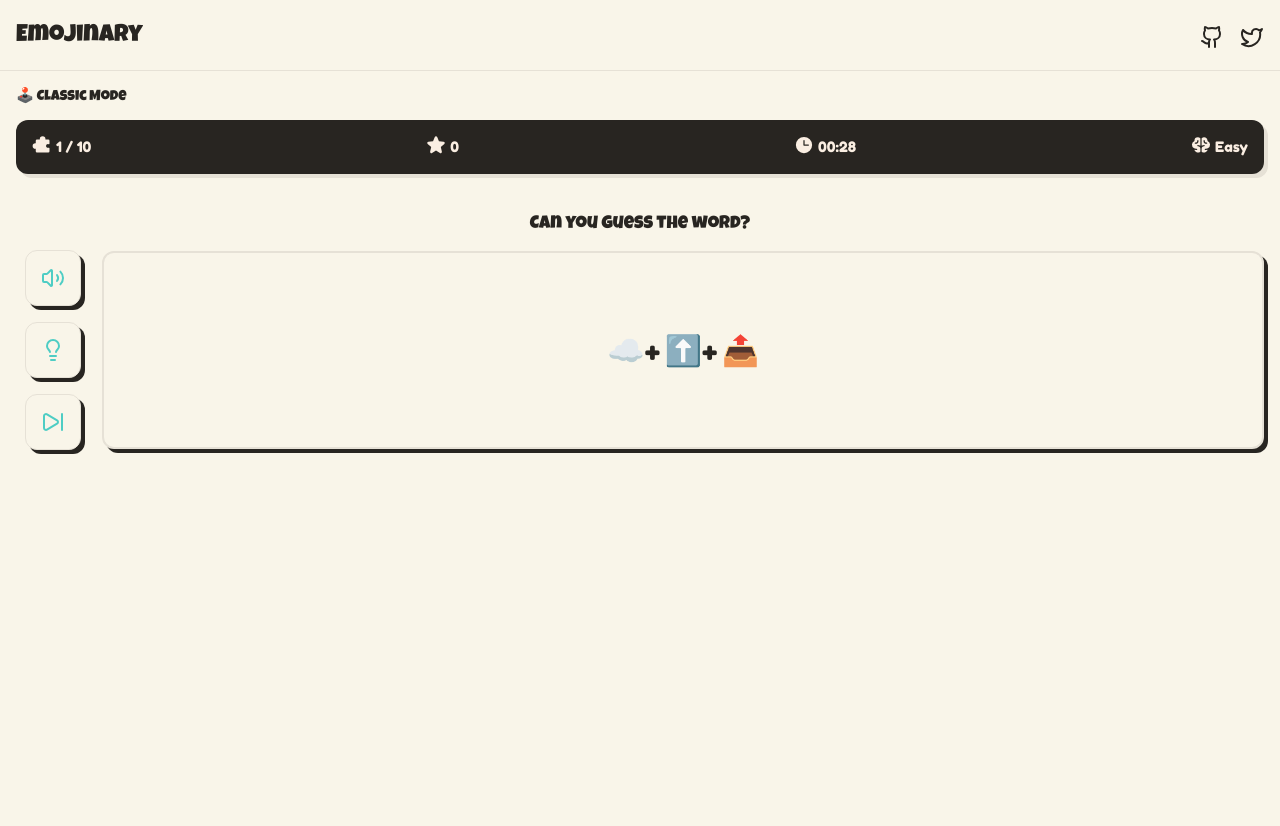
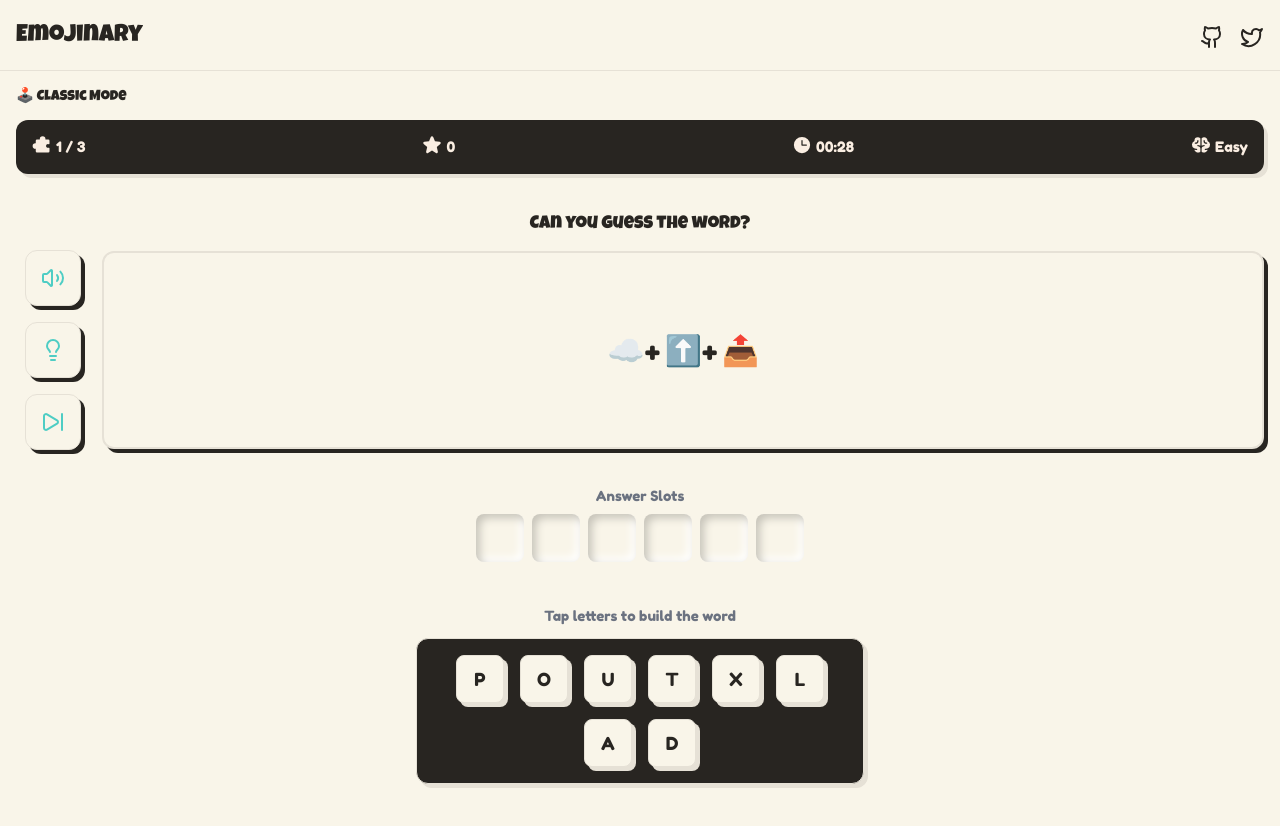
Before and after one commit to Charmingdc/Emojinary, a React (Vite) app: page /play in a window 1280 px wide. Both pictures are taken after a click on the button "Classic Mode". Shown: the top 826 px of the page. Before the commit the page ends 800 px from the top, so only its background shows below. Built offline with nearby package versions, Linux system fonts and the light colour scheme.

Commit message:
Finished core game logic

```diff
--- a/src/components/screens/ClassicModeScreen.tsx
+++ b/src/components/screens/ClassicModeScreen.tsx
@@ -1,107 +1,92 @@
-import { useState } from "react";
+import { useState, useEffect } from "react";
 
 import StatsBar from "@/components/ui/StatsBar";
 import GameControls from "@/components/GameControls";
 import PuzzleBox from "@/components/ui/PuzzleBox";
+import AnswerSlots from "@/components/ui/AnswerSlots";
+import LetterPool from "@/components/ui/LetterPool";
 
+import shuffleArray from "@/utils/shuffleArray";
+import calculatePoints from "@/utils/calculatePoints";
 import usePerPuzzleTimer from "@/hooks/usePerPuzzleTimer";
-import type { Puzzle } from "@/types";
 
-const puzzles: Puzzle[] = [
-  {
-    emojis: ["☁️", "⬆️", "📤"],
-    answer: "upload",
-    letters: ["U", "P", "L", "O", "A", "D", "X", "T"],
-    hint: "Sending files to the cloud or server",
-    difficulty: "easy"
-  },
-  {
-    emojis: ["💻", "👨‍💻", "⚡"],
-    answer: "developer",
-    letters: ["D", "E", "V", "E", "L", "O", "P", "E", "R", "X", "A"],
-    hint: "Person who writes code",
-    difficulty: "easy"
-  },
-  {
-    emojis: ["🤖", "🧠", "📊"],
-    answer: "AI",
-    letters: ["A", "I", "X", "Y", "Z"],
-    hint: "Machines that can learn and think",
-    difficulty: "medium"
-  },
-  {
-    emojis: ["📜", "➰", "🧩"],
-    answer: "algorithm",
-    letters: ["A", "L", "G", "O", "R", "I", "T", "H", "M", "X", "E"],
-    hint: "Step-by-step instructions to solve a problem",
-    difficulty: "medium"
-  },
-  {
-    emojis: ["🔐", "🛡️", "🔑"],
-    answer: "encryption",
-    letters: ["E", "N", "C", "R", "Y", "P", "T", "I", "O", "N", "S"],
-    hint: "Securing data from unauthorized access",
-    difficulty: "hard"
-  },
-  {
-    emojis: ["🌐", "💻", "🖥️"],
-    answer: "network",
-    letters: ["N", "E", "T", "W", "O", "R", "K", "A", "X"],
-    hint: "Connected computers sharing data",
-    difficulty: "medium"
-  },
-  {
-    emojis: ["🗄️", "💾", "📂"],
-    answer: "database",
-    letters: ["D", "A", "T", "A", "B", "A", "S", "E", "X", "L"],
-    hint: "Stores structured information",
-    difficulty: "medium"
-  },
-  {
-    emojis: ["🖥️", "⚙️", "🔄"],
-    answer: "software",
-    letters: ["S", "O", "F", "T", "W", "A", "R", "E", "X"],
-    hint: "Programs that run on computers",
-    difficulty: "easy"
-  },
-  {
-    emojis: ["📦", "📤", "🌐"],
-    answer: "deployment",
-    letters: ["D", "E", "P", "L", "O", "Y", "M", "E", "N", "T", "A"],
-    hint: "Releasing code to production",
-    difficulty: "medium"
-  },
-  {
-    emojis: ["🐛", "🔍", "🛠️"],
-    answer: "debugging",
-    letters: ["D", "E", "B", "U", "G", "G", "I", "N", "G", "X"],
-    hint: "Finding and fixing errors in code",
-    difficulty: "medium"
-  }
-];
+import puzzles from "@/puzzles";
 
 const ClassicModeScreen = () => {
   const [currentPuzzleIdx, setCurrentPuzzleIdx] = useState<number>(0);
+  const [selectedLetters, setSelectedLetters] = useState<string[]>([]);
+  const [letterPool, setLetterPool] = useState<string[]>([]);
   const [points, setPoints] = useState<number>(0);
   const [showHint, setShowHint] = useState<boolean>(false);
+  const [usedHint, setUsedHint] = useState<boolean>(false);
 
   const puzzleCount = puzzles.length;
   const currentPuzzle = puzzles[currentPuzzleIdx];
   const difficulty = currentPuzzle.difficulty;
 
   const handleTimerExpire = () => {
+    goToNextPuzzle();
+  };
+
+  const goToNextPuzzle = () => {
     setCurrentPuzzleIdx(prev => (prev < puzzleCount - 1 ? prev + 1 : prev));
     setShowHint(false);
+    setUsedHint(false);
+    setSelectedLetters(Array(currentPuzzle.answer.length).fill(""));
   };
 
-  const { formatTime, reset } = usePerPuzzleTimer({
+  const handleSlotClick = (index: number) => {
+    const next = [...selectedLetters];
+    next[index] = "";
+    setSelectedLetters(next);
+  };
+
+  const handleLetterClick = (letter: string) => {
+    const emptyIndex = selectedLetters.indexOf("");
+    if (emptyIndex === -1) return;
+
+    const next = [...selectedLetters];
+    next[emptyIndex] = letter;
+    setSelectedLetters(next);
+  };
+
+  const handleCorrectAnswer = () => {
+    const earned = calculatePoints(
+      currentPuzzle.difficulty,
+      remainingTime,
+      usedHint
+    );
+
+    setPoints(prev => prev + earned);
+    goToNextPuzzle();
+  };
+
+  const {
+    seconds: remainingTime,
+    formatTime,
+    reset
+  } = usePerPuzzleTimer({
     difficulty,
     trigger: currentPuzzleIdx,
     onExpire: handleTimerExpire
   });
 
+  useEffect(() => {
+    setSelectedLetters(Array(currentPuzzle.answer.length).fill(""));
+    setLetterPool(shuffleArray(currentPuzzle.letters));
+  }, [currentPuzzle]);
+
+  useEffect(() => {
+    if (!selectedLetters.includes("")) {
+      const userAnswer = selectedLetters.join("").toLowerCase();
+      if (userAnswer === currentPuzzle.answer.toLowerCase()) {
+        handleCorrectAnswer();
+      }
+    }
+  }, [selectedLetters, currentPuzzle]);
+
   return (
-    <main className="w-full flex flex-col items-center gap-3 p-4">
+    <main className="w-full flex flex-col items-center gap-3 p-4 pb-12">
       <h2 className="self-start -mt-4"> 🕹️ Classic Mode </h2>
 
       <StatsBar
@@ -121,11 +106,13 @@ const ClassicModeScreen = () => {
           <GameControls
             showHint={showHint}
             setShowHint={setShowHint}
+            setUsedHint={setUsedHint}
             currentPuzzleIdx={currentPuzzleIdx}
             setCurrentPuzzleIdx={setCurrentPuzzleIdx}
             puzzleCount={puzzleCount}
             resetTimer={reset}
           />
+
           <PuzzleBox puzzle={currentPuzzle} />
         </div>
 
@@ -136,6 +123,9 @@ const ClassicModeScreen = () => {
           </p>
         )}
       </div>
+
+      <AnswerSlots slots={selectedLetters} onSlotClick={handleSlotClick} />
+      <LetterPool letters={letterPool} onLetterClick={handleLetterClick} />
     </main>
   );
 };
--- /dev/null
+++ b/src/components/ui/AnswerSlots.tsx
@@ -0,0 +1,40 @@
+import useGameAudio from "@/hooks/useGameAudio";
+
+interface AnswerSlotsProps {
+  slots: string[];
+  onSlotClick: (idx: number) => void;
+}
+
+const AnswerSlots: React.FC<AnswerSlotsProps> = ({ slots, onSlotClick }) => {
+  const { play } = useGameAudio();
+
+  return (
+    <div className="w-full flex flex-col items-center gap-2 mt-6">
+      <p className="text-sm text-gray-500 select-none">Answer Slots</p>
+
+      <div className="w-full flex flex-wrap justify-center gap-2">
+        {slots.map((letter, idx) => {
+          const shadowClass = letter
+            ? "shadow-[4px_4px_8px_rgb(230,225,215),-4px_-4px_8px_rgb(245,241,228)]"
+            : "shadow-[inset_4px_4px_8px_rgb(199,196,186),inset_-4px_-4px_8px_rgb(255,255,255)]";
+
+          return (
+            <button
+              key={idx}
+              onClick={() => {
+                letter && onSlotClick(idx);
+                play("click");
+              }}
+              className={`w-12 h-12 rounded-lg bg-[rgb(249,245,233)] flex justify-center items-center
+              transition-shadow duration-150 ease-out ${shadowClass}`}
+            >
+              {letter}
+            </button>
+          );
+        })}
+      </div>
+    </div>
+  );
+};
+
+export default AnswerSlots;
--- /dev/null
+++ b/src/components/ui/LetterPool.tsx
@@ -0,0 +1,35 @@
+import useGameAudio from "@/hooks/useGameAudio";
+
+interface LetterPoolProps {
+  letters: string[];
+  onLetterClick: (letter: string) => void;
+}
+
+const LetterPool: React.FC<LetterPoolProps> = ({ letters, onLetterClick }) => {
+  const { play } = useGameAudio();
+
+  return (
+    <div className="w-full flex flex-col items-center mt-8 gap-3">
+      <p className="text-sm text-gray-500 select-none">
+        Tap letters to build the word
+      </p>
+
+      <div className="w-full max-w-md p-4 rounded-xl bg-card border shadow-neumorphic flex flex-wrap justify-center gap-4">
+        {letters.map((letter, idx) => (
+          <button
+            key={idx}
+            onClick={() => {
+              onLetterClick(letter);
+              play("click");
+            }}
+            className="w-12 h-12 rounded-lg bg-[rgb(249,245,233)] border shadow-neumorphic active:shadow-neumorphic-pressed flex justify-center items-center text-lg font-medium transition-shadow duration-150"
+          >
+            {letter}
+          </button>
+        ))}
+      </div>
+    </div>
+  );
+};
+
+export default LetterPool;
--- /dev/null
+++ b/src/puzzles.ts
@@ -0,0 +1,27 @@
+import type { Puzzle } from "@/types";
+
+const puzzles: Puzzle[] = [
+  {
+    emojis: ["☁️", "⬆️", "📤"],
+    answer: "upload",
+    letters: ["U", "P", "L", "O", "A", "D", "X", "T"],
+    hint: "Sending files to the cloud or server",
+    difficulty: "easy"
+  },
+  {
+    emojis: ["💻", "👨‍💻", "⚡"],
+    answer: "developer",
+    letters: ["D", "E", "V", "E", "L", "O", "P", "E", "R", "X", "A"],
+    hint: "Person who writes code",
+    difficulty: "easy"
+  },
+  {
+    emojis: ["🤖", "🧠", "📊"],
+    answer: "AI",
+    letters: ["A", "I", "X", "Y", "Z"],
+    hint: "Machines that can learn and think",
+    difficulty: "medium"
+  }
+];
+
+export default puzzles;
--- /dev/null
+++ b/src/utils/calculatePoints.ts
@@ -0,0 +1,28 @@
+import type { Difficulty } from "@/types";
+
+function calculatePoints(
+  difficulty: Difficulty,
+  remainingTime: number,
+  usedHint: boolean
+) {
+  const basePoints: Record<Difficulty, number> = {
+    easy: 10,
+    medium: 20,
+    hard: 30
+  };
+
+  const difficultyTimes: Record<Difficulty, number> = {
+    easy: 30,
+    medium: 45,
+    hard: 60
+  };
+
+  const maxTime = difficultyTimes[difficulty];
+  const timeBonus = Math.ceil(
+    (remainingTime / maxTime) * basePoints[difficulty]
+  );
+  const hintPenalty = usedHint ? 5 : 0;
+
+  return basePoints[difficulty] + timeBonus - hintPenalty;
+}
+export default calculatePoints;
--- /dev/null
+++ b/src/utils/shuffleArray.ts
@@ -0,0 +1,10 @@
+function shuffleArray<T>(array: T[]): T[] {
+  const arr = [...array];
+  for (let i = arr.length - 1; i > 0; i--) {
+    const j = Math.floor(Math.random() * (i + 1));
+    [arr[i], arr[j]] = [arr[j], arr[i]];
+  }
+  return arr;
+}
+
+export default shuffleArray;
--- a/tailwind.config.js
+++ b/tailwind.config.js
@@ -25,7 +25,7 @@ export default {
       boxShadow: {
         neumorphic: "4px 4px 0px rgb(var(--border))",
         "neumorphic-pressed":
-          "inset 6px 6px 2px rgb(var(--card-foreground)), inset -1px -1px 2px rgb(var(--card-foreground)) ",
+          "inset 6px 6px 2px rgb(var(--border)), inset -1px -1px 2px rgb(var(--border)) ",
         "neumorphic-choc": "4px 4px 0px rgb(var(--card))",
         "neumorphic-choc-pressed":
           "inset 6px 6px 2px rgb(var(--card)), inset -1px -1px 2px rgb(var(--card))"
```
Also changed, not shown: src/components/GameControls.tsx (+9 -1 lines).
